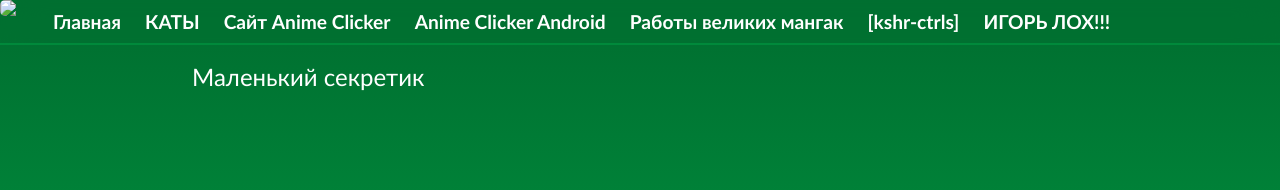
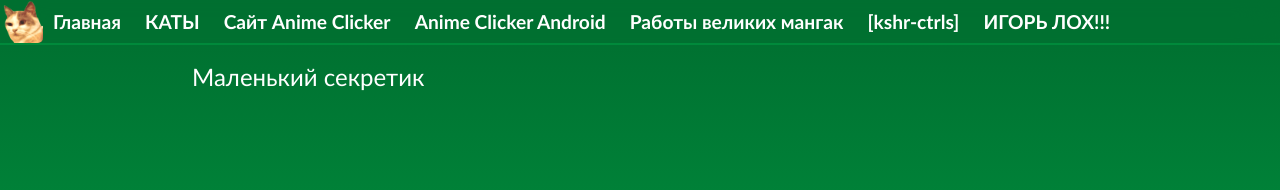
Before and after one commit to catink123/catink123.github.io, a Jekyll site: the page built from secret/index.html, in a window 1280 px wide. Shown: the top 190 px of the page. Built offline with Jekyll 4.4.1, drawn with Linux system fonts in a browser that asks for light colours.

Commit message:
Update secret.html

```diff
--- a/_layouts/secret.html
+++ b/_layouts/secret.html
@@ -14,7 +14,7 @@
 		</head>
 		<body>
 			<div class="menu">
-				<img src="koshka.png" width="43px" style="float: left; border-radius: 5px;">
+				<img src="/koshka.png" width="43px" style="float: left; border-radius: 5px;">
     				<a href="javascript:void(0)" onclick="link('/index.html')">Главная</a>
     				<a href="javascript:void(0)" onclick="link('/kit/index.html')">КАТЫ</a>
     				<a href="http://animeclicker.simplesite.com/">Сайт Anime Clicker</a>
```
